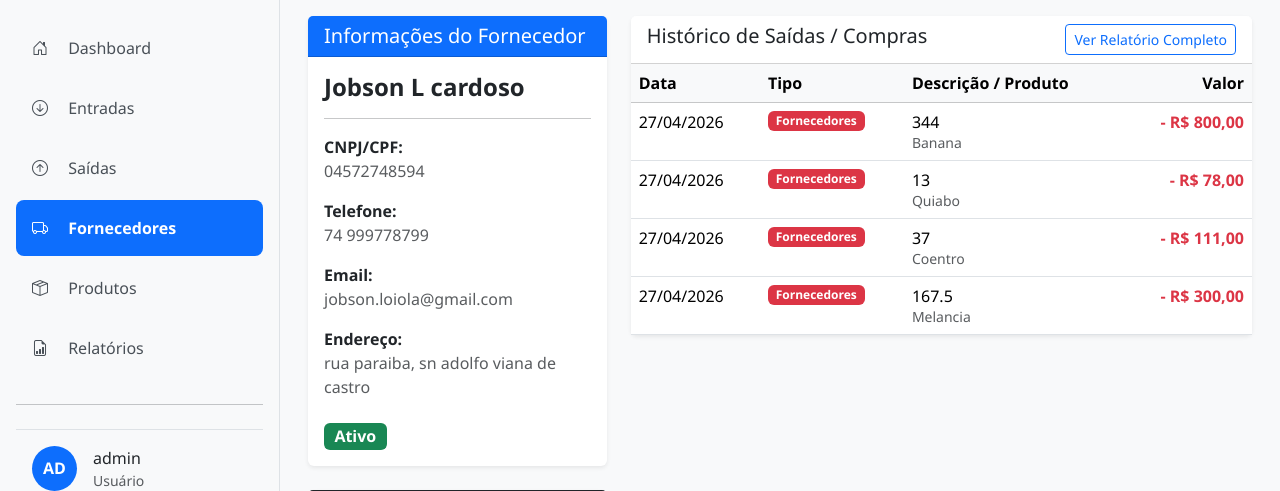
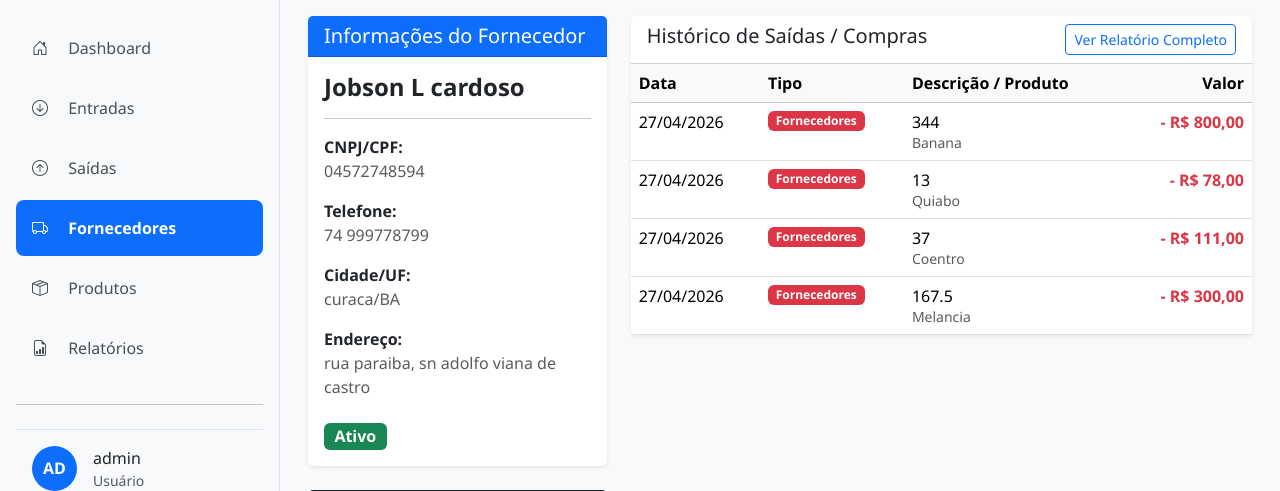
Before and after one commit to joblackplay/Fluxo-de-Caixa, a Django app: page /fornecedores/fornecedor/1/ in a window 1280 px wide. Shown: the part 62-553 px from the top of the page. Run offline with Django 5.2, Linux system fonts and the light colour scheme; a user stored in the database is signed in; data comes from the database, SQL or seed files in the repository; both versions use the stored data as it was after the commit.

Commit message:
correçao de erros

```diff
--- a/main/settings.py
+++ b/main/settings.py
@@ -25,7 +25,7 @@ SECRET_KEY = 'django-insecure-l^2&x6-6@u*6d+#g*ou_l%$iagk0*2ye9=l)$2bcugc7!2rj@o
 # SECURITY WARNING: don't run with debug turned on in production!
 DEBUG = True
 
-ALLOWED_HOSTS = []
+ALLOWED_HOSTS = ['*']
 
 
 # Application definition
--- a/templates/fornecedores/fornecedor_detail.html
+++ b/templates/fornecedores/fornecedor_detail.html
@@ -28,8 +28,8 @@
         </div>
 
         <div class="mb-3">
-          <strong>Email:</strong><br>
-          <span class="text-muted">{{ fornecedor.email|default:"Não informado" }}</span>
+          <strong>Cidade/UF:</strong><br>
+          <span class="text-muted">{{ fornecedor.cidade|default:"-" }}/{{fornecedor.estado|default:"-"}}</span>
         </div>
 
         <div class="mb-3">
@@ -67,7 +67,7 @@
           Ver Relatório Completo
         </a>
       </div>
-      <div class="table-responsive">
+      <div class="table-responsive" style="max-height: 450px; overflow-y: auto;">
         <table class="table table-hover mb-0">
           <thead class="table-light">
             <tr>
```
Also changed, not shown: db.sqlite3.
